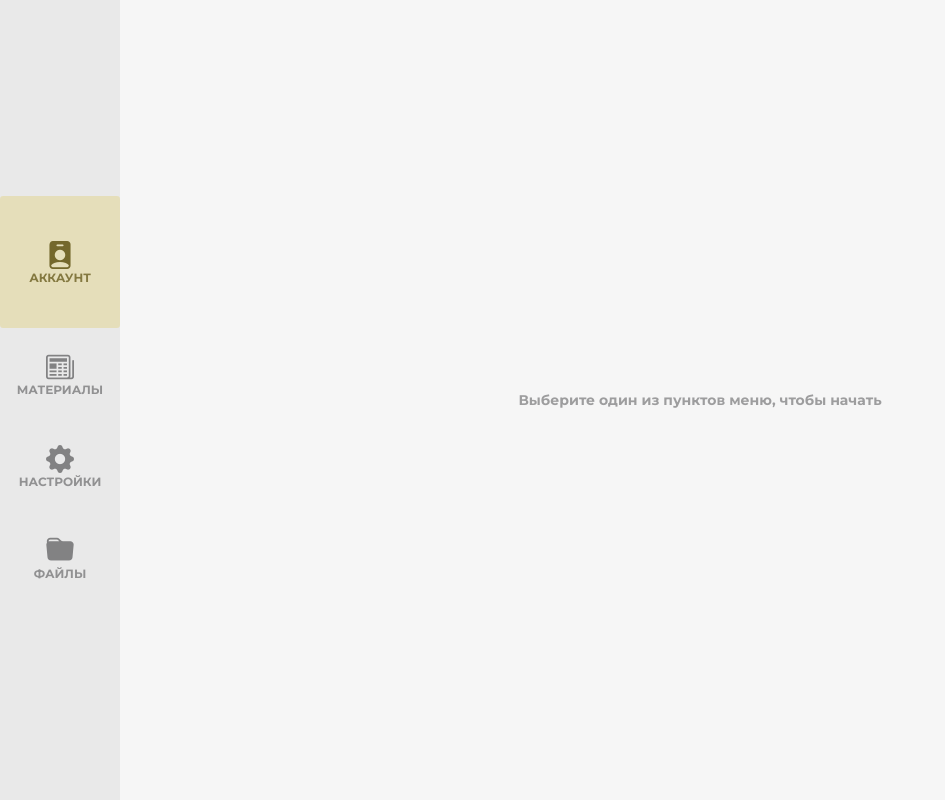
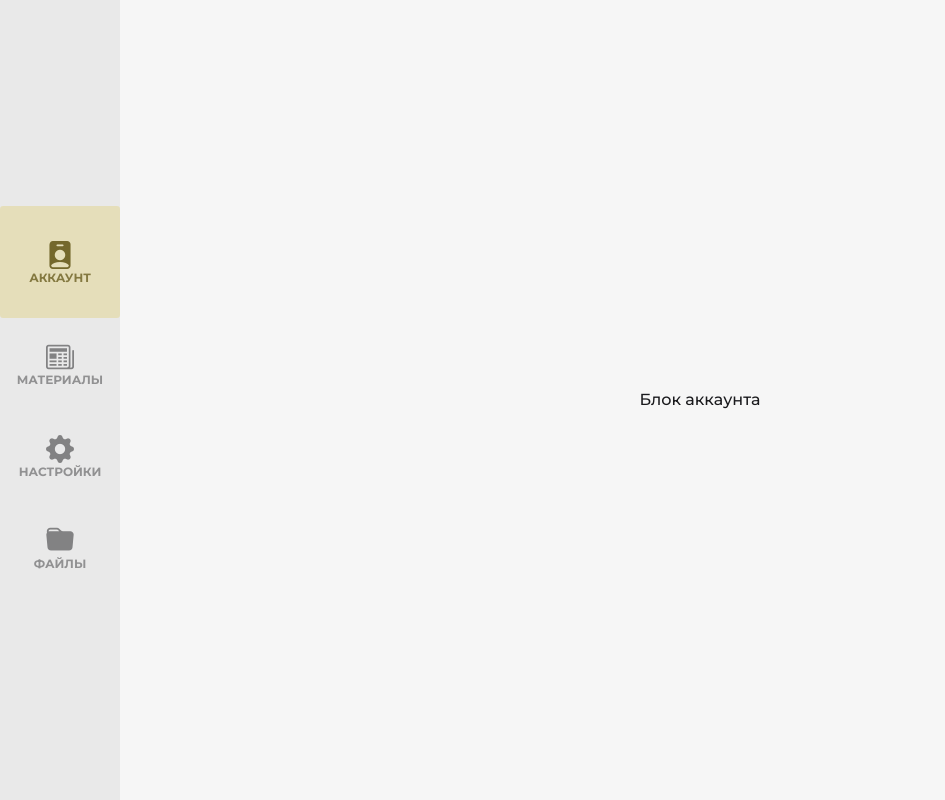
Before and after one commit to knownout/mineco-application, a React app: page /content-management-system in a window 1280 px wide. Both pictures are taken after a click on the button "АККАУНТ". Shown: the whole page, without its empty margins (0-945 px from the left). Built offline with nearby package versions, Linux system fonts and the light colour scheme.

Commit message:
Page wrapper memory leak fix and side menu rewrite

```diff
--- a/src/cms-root-folder/content-management-system/cms-side-menu/cms-side-menu.scss
+++ b/src/cms-root-folder/content-management-system/cms-side-menu/cms-side-menu.scss
@@ -59,7 +59,7 @@ div.side-menu-wrapper
         {
             pointer-events: none;
 
-            padding: 40px 0;
+            //padding: 40px 0;
 
             background-color: $default-light;
             border-color: $default-light;
--- a/src/cms-root-folder/content-management-system/cms-side-menu/cms-side-menu.tsx
+++ b/src/cms-root-folder/content-management-system/cms-side-menu/cms-side-menu.tsx
@@ -1,5 +1,6 @@
 import React from "react";
-import { createBootstrapIcon } from "../../../shared/shared-content";
+
+import { classNames, createBootstrapIcon } from "../../../shared/shared-content";
 
 import "./cms-side-menu.scss";
 
@@ -9,37 +10,24 @@ import "./cms-side-menu.scss";
  * @author re-knownout "knownOut" knownout@hotmail.com
  * @version 0.0.1
  */
-export default function SideMenu (props: { onItemChange? (index: number): void })
+function SideMenu (props: { itemIndexChange? (index: number): void, itemIndex: number })
 {
     // Side menu item local component
-    function SideMenuItem (props: { icon: string, title: boolean, onClick?: any })
+    function SideMenuItem (props: { icon: string, title: boolean, onClick: any, selected: boolean })
     {
-        return <button className="side-menu-item" onClick={ props.onClick }>
+        const className = classNames("side-menu-item", { selected: props.selected });
+
+        return <button className={ className } onClick={ props.onClick }>
             { createBootstrapIcon(props.icon) }
             <span className="item-title">{ props.title }</span>
         </button>;
     }
 
     // Item click handler
-    const onItemClick = (event: React.MouseEvent<HTMLButtonElement>, key: number) =>
+    const onItemClick = (key: number) =>
     {
-        /*
-         * React state not used because css transitions can not work
-         * with state update without some crutches
-         */
-
-        const target = event.target as HTMLButtonElement;
-        if (!target) return;
-
-        // Get all selected items and remove (de-select) selection class
-        (target.parentElement as HTMLDivElement).querySelectorAll(".selected")
-            .forEach(item => item.classList.remove("selected"));
-
-        // Add selection class to target element
-        target.classList.add("selected");
-
         // Fire callback
-        if (props.onItemChange) props.onItemChange(key);
+        if (props.itemIndexChange) props.itemIndexChange(key);
     };
 
     // List of side menu items (icon: itemName)
@@ -53,8 +41,10 @@ export default function SideMenu (props: { onItemChange? (index: number): void }
     return <div className="side-menu-wrapper">
         { Object.keys(sideMenuItems).map((key, index) =>
             <SideMenuItem icon={ key } title={ (sideMenuItems as any)[key] } key={ index } onClick={
-                (event: React.MouseEvent<HTMLButtonElement>) => onItemClick(event, index)
-            } />)
-        }
+                () => onItemClick(index)
+            } selected={ props.itemIndex == index } />
+        ) }
     </div>;
 }
+
+export default React.memo(SideMenu);
--- a/src/cms-root-folder/content-management-system/content-management-system.tsx
+++ b/src/cms-root-folder/content-management-system/content-management-system.tsx
@@ -16,12 +16,13 @@ namespace CMS
     export interface State
     {
         fadeOut: boolean;
+        menuItemIndex: number;
     }
 }
 
 export default class ContentManagementSystem extends React.Component<{}, CMS.State>
 {
-    state: CMS.State = { fadeOut: false };
+    state: CMS.State = { fadeOut: false, menuItemIndex: -1 };
 
     private verifyStoredAccountData ()
     {
@@ -37,11 +38,25 @@ export default class ContentManagementSystem extends React.Component<{}, CMS.Sta
 
     render (): React.ReactNode
     {
+        const actionBlocksList = [
+            <span>Блок аккаунта</span>,
+            <span>Блок материалов</span>,
+            <span>Блок настроек</span>,
+            <span>Блок файлового менеджера</span>
+        ].map(e => <PageWrapper key={Math.random()}>{ e }</PageWrapper>);
+
         return <PageWrapper loadingLabel="Загрузка данных авторизации" fadeOut={ this.state.fadeOut }
                             asyncContent={ this.verifyStoredAccountData } className="cms-root-wrapper">
-            <SideMenu onItemChange={ console.log } />
+
+            <SideMenu itemIndex={ this.state.menuItemIndex }
+                      itemIndexChange={ index => this.setState({ menuItemIndex: index }) } />
+
             <div className="control-wrapper">
-                <span className="no-selection">Выберите один из пунктов меню, чтобы начать</span>
+                {
+                    this.state.menuItemIndex in actionBlocksList
+                        ? actionBlocksList[this.state.menuItemIndex]
+                        : <span className="no-selection">Выберите один из пунктов меню, чтобы начать</span>
+                }
             </div>
         </PageWrapper>;
     }
--- a/src/shared/page-wrapper/page-wrapper.tsx
+++ b/src/shared/page-wrapper/page-wrapper.tsx
@@ -99,11 +99,12 @@ export default class PageWrapper extends React.PureComponent<PageWrapper.Propert
      */
     private async callPageAnimation ()
     {
-        if (!this.state.pageLoadingException) this.setState({ fadeOut: true });
+        if (!this.state.pageLoadingException && this.contentWrapper.current) this.setState({ fadeOut: true });
 
         // Wait 100 (+50 for more smooth animation) milliseconds for animation end
         await this.wait(150);
-        if (!this.state.pageLoadingComplete)
+
+        if (!this.state.pageLoadingComplete && this.contentWrapper.current)
             this.setState({ pageLoadingComplete: true, fadeOut: false });
     }
 
```
Also changed, not shown: 1 other file (tests, documents, lock files or other folders).
